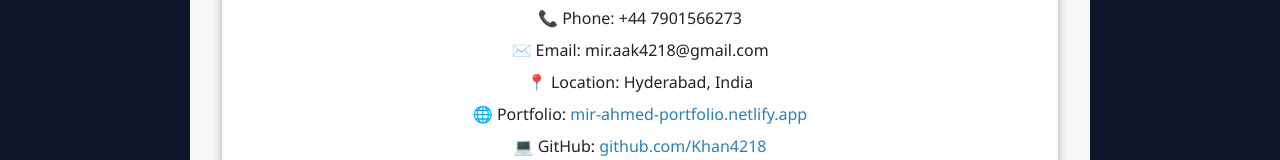
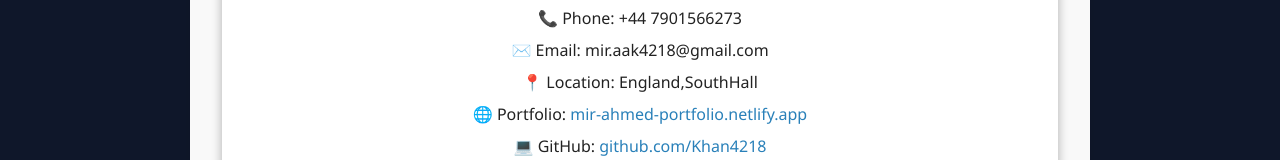
Before and after one commit to Khan4218/Mir-Akbar-Portfolio-react, a React (Vite) app: page /resume in a window 1280 px wide. Shown: the part 329-489 px from the top of the page. Built offline with nearby package versions, Linux system fonts and the light colour scheme.

Commit message:
Update location

```diff
--- a/src/pages/Resume.jsx
+++ b/src/pages/Resume.jsx
@@ -8,7 +8,7 @@ const ResumeContent = () => (
       <h2>Junior Front-End Developer with React Expertise</h2>
       <p>📞 Phone: +44 7901566273</p>
       <p>✉️ Email: mir.aak4218@gmail.com</p>
-      <p>📍 Location: Hyderabad, India</p>
+      <p>📍 Location: England,SouthHall </p>
       <p>
         🌐 Portfolio:{" "}
         <a
```
